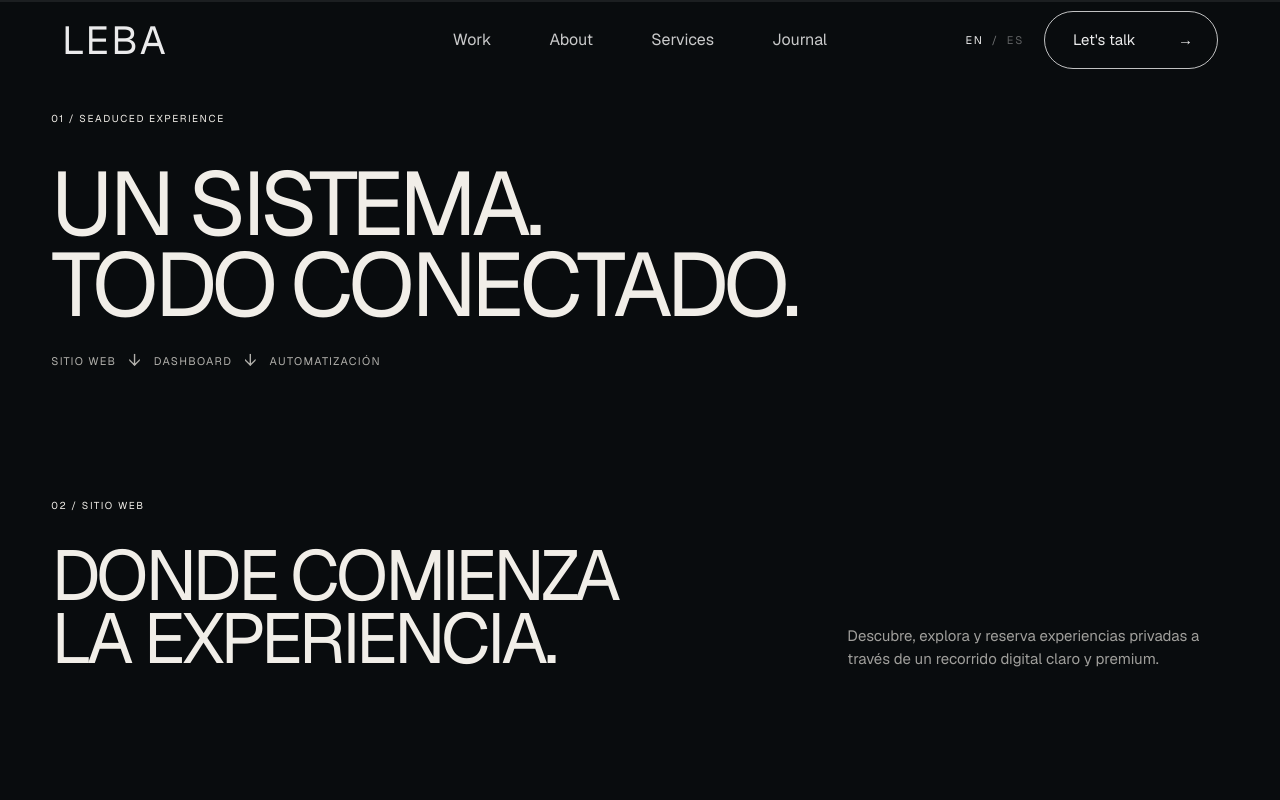
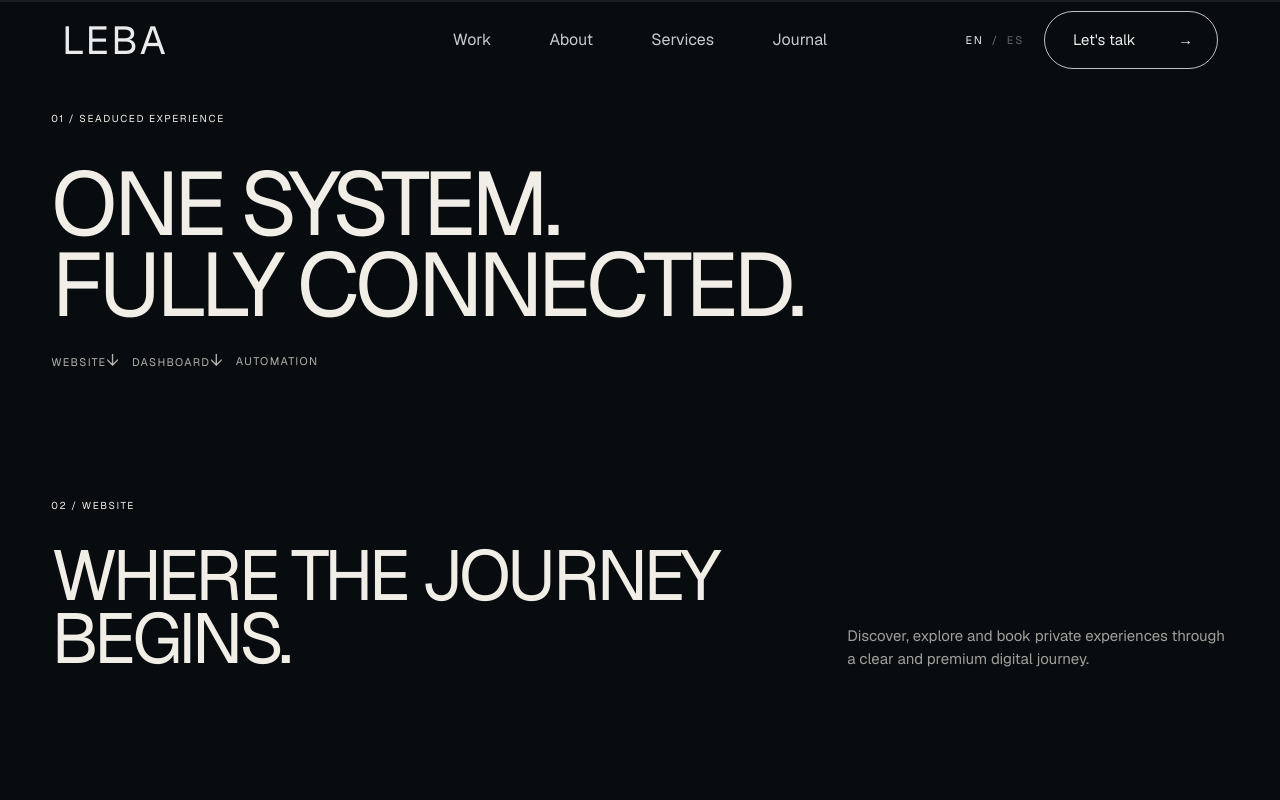
Before and after one commit to NicolasLlanos8799/weareleba, a Next.js app: page /work/seaduced-experience in a window 1280 px wide. Shown: the top 800 px of the page. Built offline with nearby package versions, Linux system fonts and the light colour scheme; grey boxes are pictures that could not be loaded.

Commit message:
Connect Seaduced case study to existing ES/EN language provider

```diff
--- a/components/sections/SeaducedExperienceCase.tsx
+++ b/components/sections/SeaducedExperienceCase.tsx
@@ -2,11 +2,27 @@
 
 import { useEffect, useRef } from "react";
 import Image from "next/image";
+import { useLanguage } from "@/components/i18n/LanguageProvider";
 import styles from "./SeaducedExperienceCase.module.css";
 
 const base = "/assets/seaducedexperience";
 const websiteImages = ["seaduced-experience-1.png","seaduced-experience-2.png","seaduced-experience-3.png","seaduced-experience-4.png"];
 const dashboardImages = ["dashboard-complete.png","dashboard-bookings.png","dashboard-calendar.png","dashboard-analytics.png"];
+
+const copy = {
+  es: {
+    flow: ["SITIO WEB", "DASHBOARD", "AUTOMATIZACIÓN"],
+    website: { eyebrow: "02 / SITIO WEB", title: <>DONDE COMIENZA<br />LA EXPERIENCIA.</>, body: "Descubre, explora y reserva experiencias privadas a través de un recorrido digital claro y premium.", label: "Vista del sitio web de Seaduced Experience" },
+    dashboard: { eyebrow: "03 / DASHBOARD", title: <>EL NEGOCIO,<br />BAJO CONTROL.</>, body: "Reservas, cancelaciones, actividad reciente, calendario, diferentes canales y analíticas. Todo en un mismo lugar.", label: "Vista del dashboard de Seaduced Experience" },
+    automation: { eyebrow: "04 / AUTOMATIZACIÓN", title: <>EL SISTEMA<br />SIGUE TRABAJANDO.</>, body: "Seguimiento, recuperación de reservas y asistencia proactiva, activados automáticamente en el momento adecuado.", cards: [["Después de la experiencia", "Experiencia finalizada → Email enviado → Reseña solicitada"], ["Reserva sin finalizar", "Reserva iniciada → Pago pendiente → Email de seguimiento"], ["Error durante la reserva", "Error detectado → Cliente contactado → Ayuda ofrecida"]] }
+  },
+  en: {
+    flow: ["WEBSITE", "DASHBOARD", "AUTOMATION"],
+    website: { eyebrow: "02 / WEBSITE", title: <>WHERE THE JOURNEY<br />BEGINS.</>, body: "Discover, explore and book private experiences through a clear and premium digital journey.", label: "Seaduced Experience website view" },
+    dashboard: { eyebrow: "03 / DASHBOARD", title: <>THE BUSINESS,<br />IN CONTROL.</>, body: "Bookings, cancellations, recent activity, calendar, channels and analytics. All in one place.", label: "Seaduced Experience dashboard view" },
+    automation: { eyebrow: "04 / AUTOMATION", title: <>THE SYSTEM<br />KEEPS WORKING.</>, body: "Follow-up, booking recovery and proactive support, automatically triggered at the right moment.", cards: [["After the experience", "Experience ends → Email sent → Review requested"], ["Unfinished booking", "Booking started → Payment incomplete → Follow-up sent"], ["Booking error", "Error detected → Customer contacted → Help offered"]] }
+  }
+};
 
 function HorizontalGallery({ images, label }: { images: string[]; label: string }) {
   const sectionRef = useRef<HTMLDivElement>(null);
@@ -24,14 +40,16 @@ function HorizontalGallery({ images, label }: { images: string[]; label: string
 }
 
 export function SeaducedExperienceCase() {
+  const { language } = useLanguage();
+  const t = copy[language];
   return <main className={styles.caseStudy}>
     <section className={styles.hero}><div className={styles.heroCopy}>
       <span>01 / SEADUCED EXPERIENCE</span>
-      <h1>UN SISTEMA.<br/>TODO CONECTADO.</h1>
-      <div className={styles.systemFlow}><span>SITIO WEB</span><b>↓</b><span>DASHBOARD</span><b>↓</b><span>AUTOMATIZACIÓN</span></div>
+      <h1>{language === "es" ? <>UN SISTEMA.<br/>TODO CONECTADO.</> : <>ONE SYSTEM.<br/>FULLY CONNECTED.</>}</h1>
+      <div className={styles.systemFlow}>{t.flow.map((item, index) => <span key={item}>{item}{index < t.flow.length - 1 && <b>↓</b>}</span>)}</div>
     </div></section>
-    <section className={styles.chapter}><div className={styles.chapterHeader}><div><span>02 / SITIO WEB</span><h2>DONDE COMIENZA<br/>LA EXPERIENCIA.</h2></div><p>Descubre, explora y reserva experiencias privadas a través de un recorrido digital claro y premium.</p></div><HorizontalGallery images={websiteImages} label="Vista del sitio web de Seaduced Experience"/></section>
-    <section className={`${styles.chapter} ${styles.dashboardChapter}`}><div className={styles.chapterHeader}><div><span>03 / DASHBOARD</span><h2>EL NEGOCIO,<br/>BAJO CONTROL.</h2></div><p>Reservas, cancelaciones, actividad reciente, calendario, diferentes canales y analíticas. Todo en un mismo lugar.</p></div><HorizontalGallery images={dashboardImages} label="Vista del dashboard de Seaduced Experience"/></section>
-    <section className={styles.automation}><div className={styles.automationIntro}><div><span>04 / AUTOMATIZACIÓN</span><h2>EL SISTEMA<br/>SIGUE TRABAJANDO.</h2></div><p>Seguimiento, recuperación de reservas y asistencia proactiva, activados automáticamente en el momento adecuado.</p></div><div className={styles.automationCards}><article><span>01</span><h3>Después de la experiencia</h3><p>Experiencia finalizada → Email enviado → Reseña solicitada</p></article><article><span>02</span><h3>Reserva sin finalizar</h3><p>Reserva iniciada → Pago pendiente → Email de seguimiento</p></article><article><span>03</span><h3>Error durante la reserva</h3><p>Error detectado → Cliente contactado → Ayuda ofrecida</p></article></div></section>
+    <section className={styles.chapter}><div className={styles.chapterHeader}><div><span>{t.website.eyebrow}</span><h2>{t.website.title}</h2></div><p>{t.website.body}</p></div><HorizontalGallery images={websiteImages} label={t.website.label}/></section>
+    <section className={`${styles.chapter} ${styles.dashboardChapter}`}><div className={styles.chapterHeader}><div><span>{t.dashboard.eyebrow}</span><h2>{t.dashboard.title}</h2></div><p>{t.dashboard.body}</p></div><HorizontalGallery images={dashboardImages} label={t.dashboard.label}/></section>
+    <section className={styles.automation}><div className={styles.automationIntro}><div><span>{t.automation.eyebrow}</span><h2>{t.automation.title}</h2></div><p>{t.automation.body}</p></div><div className={styles.automationCards}>{t.automation.cards.map(([title, body], index)=><article key={title}><span>{String(index+1).padStart(2,"0")}</span><h3>{title}</h3><p>{body}</p></article>)}</div></section>
   </main>;
 }
```
